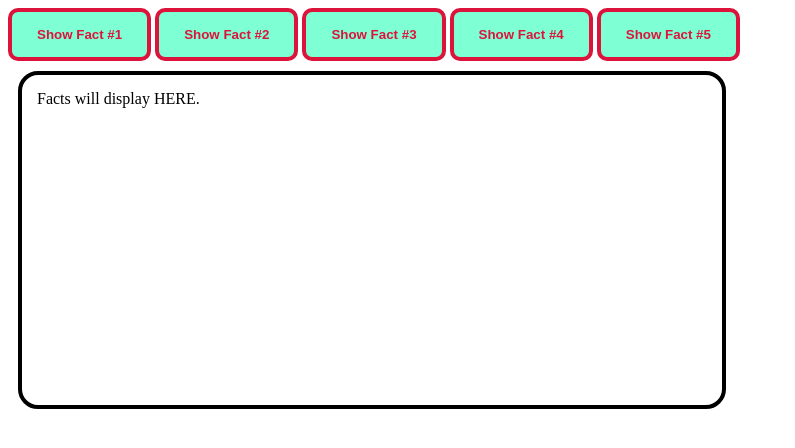
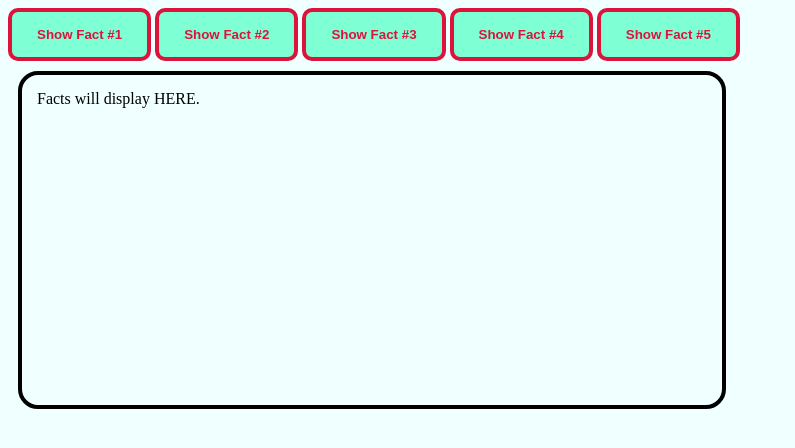
Before and after one commit to mrboorman/mrboorman.github.io, a PHP site: page / in a window 1280 px wide. Shown: the top 448 px of the page, without its empty margins (0-795 px from the left). Run offline with PHP 8.4, Linux system fonts and the light colour scheme.

Commit message:
added a bg color (azure) and fixed html page title

```diff
--- a/factfinder/index.html
+++ b/factfinder/index.html
@@ -2,7 +2,7 @@
   <html lang="en">
   <head>
     <meta charset="utf-8">
-    <title>Title of page goes here</title>
+    <title>Mr. Boorman's Fact Finder</title>
     <link rel="stylesheet" href="style.css">
   </head>
 
--- a/factfinder/style.css
+++ b/factfinder/style.css
@@ -1,3 +1,6 @@
+ body{
+	 background-color:azure;
+ }
  input{
 	 padding:15px 25px;
 	 border: 4px solid crimson;
```
